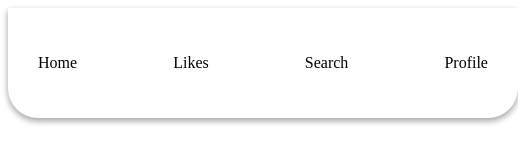
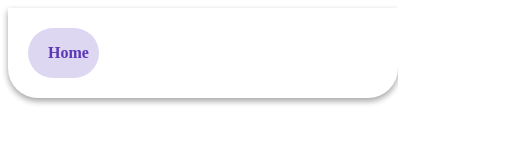
Before and after one commit to vijay0405/tabBarNavigation, a plain HTML site: page index.html in a window 390 px wide. Shown: the whole page, 518 px wide, since content can reach past the window. Drawn offline with Linux system fonts and the light colour scheme.

Commit message:
added styling for tabs and active

```diff
--- a/style.css
+++ b/style.css
@@ -8,3 +8,67 @@
     padding: 30px;
     width: 450px;
 }
+
+.tab {
+    background-color: #ffffff;
+    border-radius: 50px;
+    cursor: pointer;
+    display: flex;
+    align-items: center;
+    justify-content: center;
+    padding: 0 20px;
+    margin: 0 10px;
+    transition: background 0.4s linear;
+}
+
+.tab i {
+    font-size: 1.2em;
+}
+
+.tab p {
+    font-weight: bold;
+    overflow: hidden;
+    max-width: 0;
+}
+
+.tab.active p {
+    margin-left: 10px;
+    max-width: 200px;
+    transition: max-width 0.4s linear;
+}
+
+.tab.active.purple {
+    background-color: rgba(91, 55, 183, 0.2);
+    color: rgba(91, 55, 183, 1);
+}
+
+.tab.active.pink {
+    background-color: rgba(201, 55, 157, 0.2);
+    color: rgba(201, 55, 157, 1);
+}
+
+.tab.active.yellow {
+    background-color: rgba(230, 169, 25, 0.2);
+    color: rgba(230, 169, 25, 1);
+}
+
+.tab.active.teal {
+    background-color: rgba(28, 150, 162, 0.2);
+    color: rgba(28, 150, 162, 1);
+}
+
+@media (max-width: 450px) {
+    .tab-nav-container {
+        padding: 20px;
+        width: 350px;
+    }
+
+    .tab {
+        padding: 0 10px;
+        margin: 0;
+    }
+
+    .tab i {
+        font-size: 1em;
+    }
+}
```
